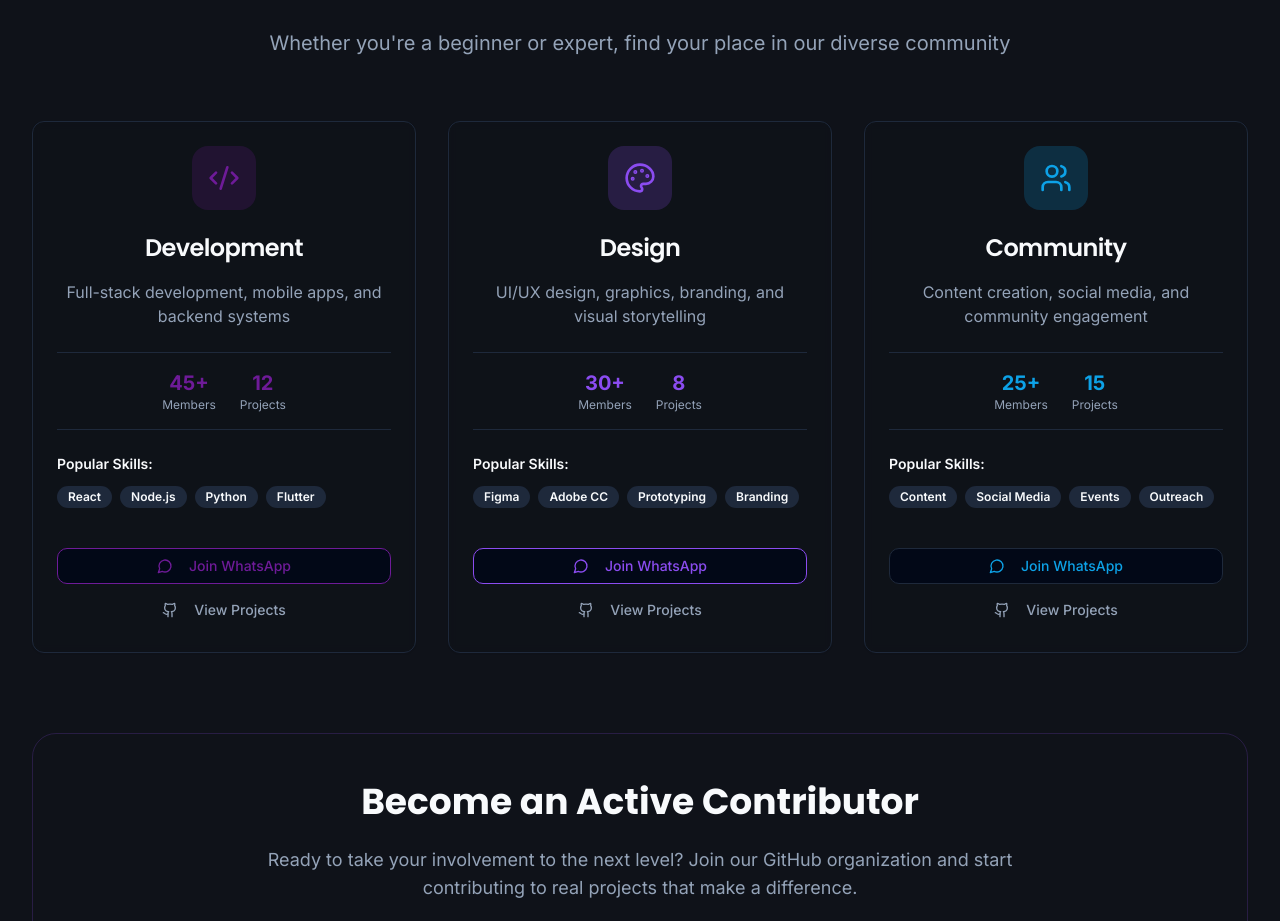
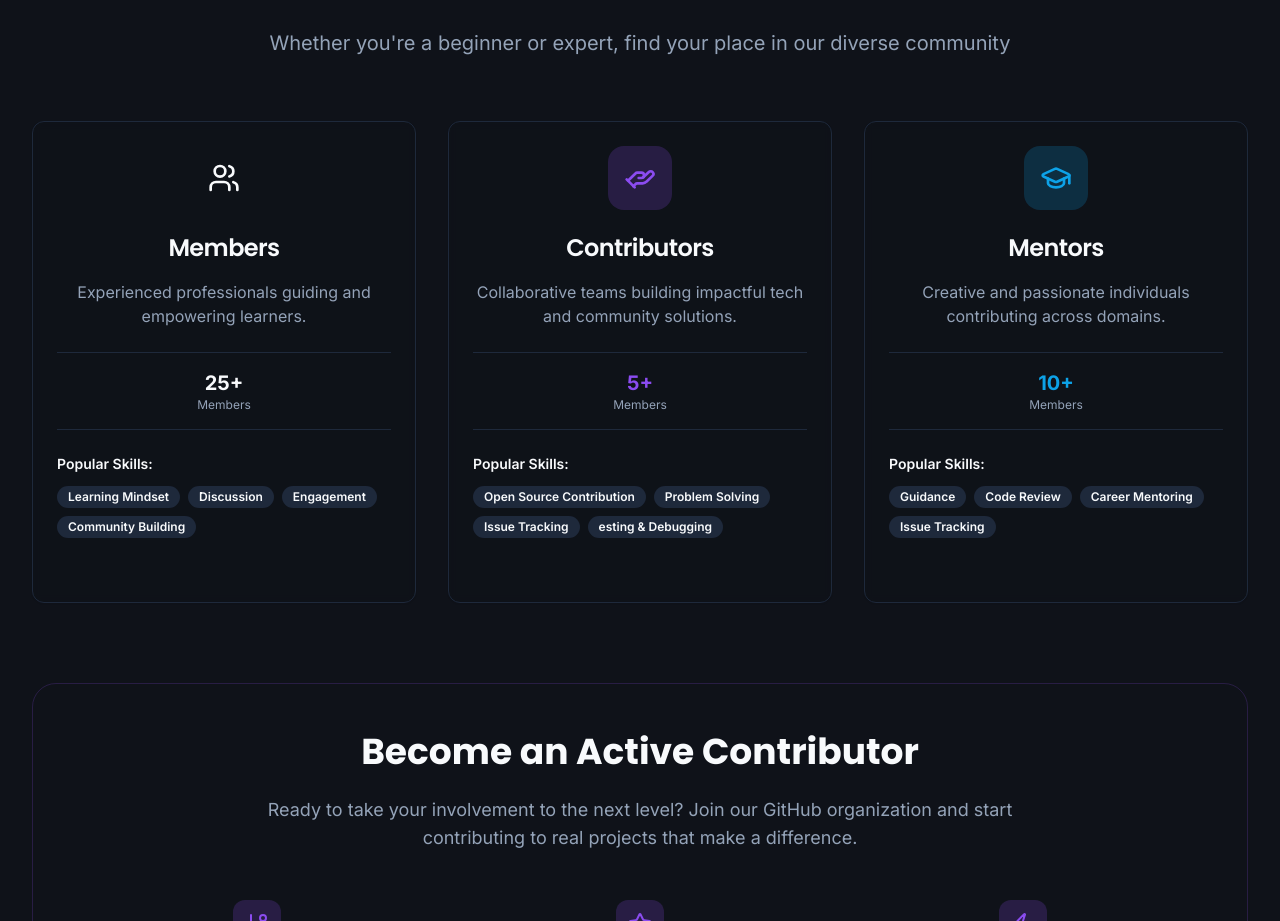
Before and after one commit to justayushmani/website, a React (Vite) app: page / in a window 1280 px wide. Shown: the part 2181-3102 px from the top of the page. Built offline with nearby package versions, Linux system fonts and the light colour scheme.

Commit message:
domain section changes

```diff
--- a/src/components/DomainsPreview.tsx
+++ b/src/components/DomainsPreview.tsx
@@ -2,9 +2,9 @@ import { Card, CardContent, CardHeader, CardTitle } from "@/components/ui/card";
 import { Button } from "@/components/ui/button";
 import { Badge } from "@/components/ui/badge";
 import {
+  GraduationCap,
+  HandHelping,
   	Users,
-  Code2,
-  Palette,
   MessageCircle,
   Github,
   ArrowRight,
@@ -16,30 +16,30 @@ import {
 const DomainsPreview = () => {
 const domains = [
   {
-      title: "Development",
-      icon: Code2,
-      description: "Full-stack development, mobile apps, and backend systems",
-      members: "45+",
-      projects: "12",
-      skills: ["React", "Node.js", "Python", "Flutter"],
-      color: "neon-green"
+    title: "Members",
+    icon: Users ,
+    description: "Experienced professionals guiding and empowering learners.",
+    members: "25+",
+    /*projects: "5",*/
+    skills: ["Learning Mindset", "Discussion", "Engagement", "Community Building"],
+    color: "neon-orange"
   },
   {
-      title: "Design",
-      icon: Palette,
-      description: "UI/UX design, graphics, branding, and visual storytelling",
-      members: "30+",
-      projects: "8",
-      skills: ["Figma", "Adobe CC", "Prototyping", "Branding"],
+    title: "Contributors",
+    icon: HandHelping,
+    description: "Collaborative teams building impactful tech and community solutions.",
+    members: "5+",
+    /*projects: "20",*/
+    skills: ["Open Source Contribution", "Problem Solving", "Issue Tracking", "esting & Debugging"],
     color: "neon-purple"
   },
   {
-      title: "Community",
-      icon: Users,
-      description: "Content creation, social media, and community engagement",
-      members: "25+",
-      projects: "15",
-      skills: ["Content", "Social Media", "Events", "Outreach"],
+    title: "Mentors",
+    icon: 	GraduationCap,
+    description: "Creative and passionate individuals contributing across domains.",
+    members: "10+",
+   /* projects: "25",*/
+    skills: ["Guidance", "Code Review", "Career Mentoring", "Issue Tracking"],
     color: "neon-blue"
   }
 ];
@@ -104,13 +104,24 @@ const DomainsPreview = () => {
                       </div>
                       <div className="text-xs text-muted-foreground">Members</div>
                     </div>
-                    <div className="text-center">
+
+
+                   {
+                   /*} <div className="text-center">
                       <div className={`text-xl font-bold text-${domain.color}`}>
                         {domain.projects}
                       </div>
+                      </div>
+
+                      */
+                      }
+                     {/*
+
                       <div className="text-xs text-muted-foreground">Projects</div>
+                         */}
                     </div>
-                  </div>
+
+
 
                   {/* Skills */}
                   <div className="space-y-3">
@@ -128,16 +139,23 @@ const DomainsPreview = () => {
                     </div>
                   </div>
 
+
                  {/* CTAs */}
                 <div className="flex flex-col space-y-2 pt-4">
-                    <Button
+
+
+                    {/*<Button
                       variant="outline"
                       size="sm"
                       className={`border-${domain.color} text-${domain.color} hover:bg-${domain.color} hover:text-white`}
                     >
+                     yaha pr link daalna h!!
                       <MessageCircle className="w-4 h-4 mr-2" />
                       Join WhatsApp
                     </Button>
+
+
+
                    <Button
                       variant="ghost"
                       size="sm"
@@ -145,13 +163,20 @@ const DomainsPreview = () => {
                     >
                       <Github className="w-4 h-4 mr-2" />
                       View Projects
-                    </Button>
+                    </Button>*/}
+
+
+
                   </div>
                 </CardContent>
               </Card>
             );
           })}
           </div>
+
+
+
+
 
         {/* Active Contributors Section */}
         <div className="bg-gradient-secondary/10 rounded-3xl p-8 sm:p-12 border border-accent/20">
```
Lines whose indentation alone changed are shown as unchanged.
